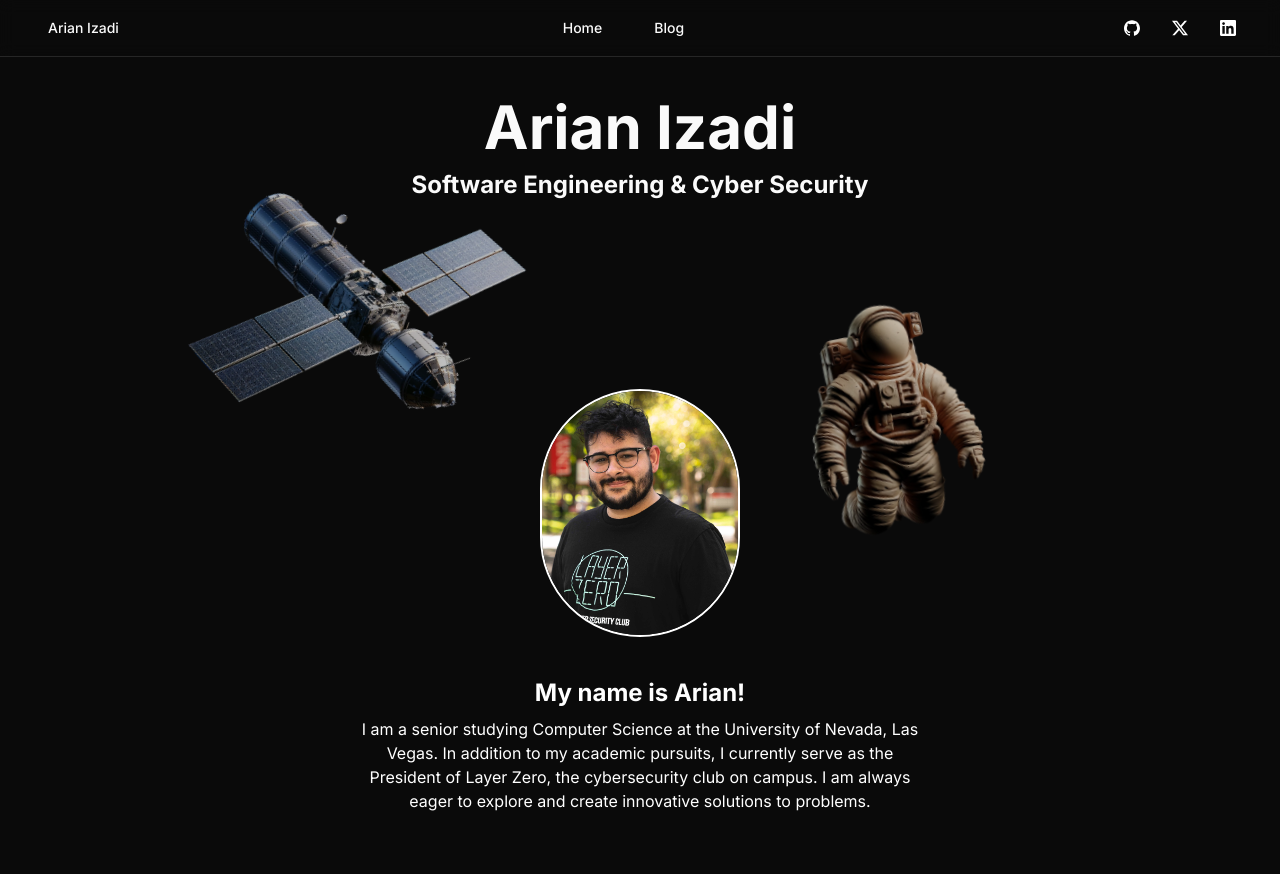
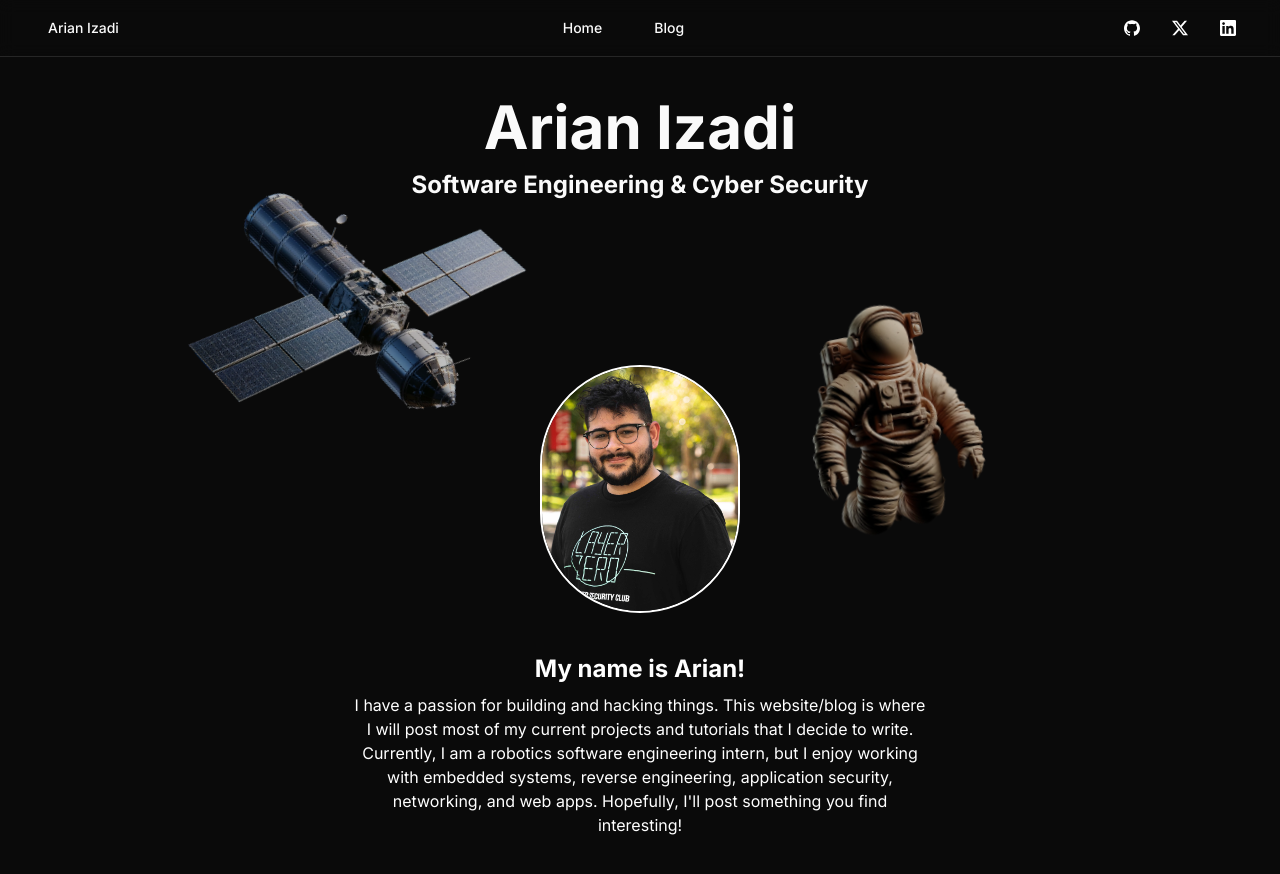
Before and after one commit to arianizadi/next-blog, a Next.js app: page / in a window 1280 px wide. Shown: the top 874 px of the page. Built offline with nearby package versions, Linux system fonts and the light colour scheme.

Commit message:
Update bio

```diff
--- a/components/BasicIntro.tsx
+++ b/components/BasicIntro.tsx
@@ -12,9 +12,10 @@ export function BasicIntro() {
       <Image src="/arian_fa22.jpg" alt="Arian Izadi Portrait" width={200} height={200} className="z-10 border-2 border-white rounded-full" />
       <div className="px-8 pt-10 text-center text-white">
         <h1 className="font-bold text-2xl">My name is Arian!</h1>
-        <p className="pt-2 max-w-xl">I am a senior studying Computer Science at the University of Nevada, Las Vegas.
-          In addition to my academic pursuits, I currently serve as the President of Layer Zero, the cybersecurity club on campus.
-          I am always eager to explore and create innovative solutions to problems.</p>
+        <p className="pt-2 max-w-xl">I have a passion for building and hacking things.
+          This website/blog is where I will post most of my current projects and tutorials that I decide to write.
+          Currently, I am a robotics software engineering intern, but I enjoy working with embedded systems,
+          reverse engineering, application security, networking, and web apps. Hopefully, I'll post something you find interesting!</p>
       </div>
     </div>
   )
```
